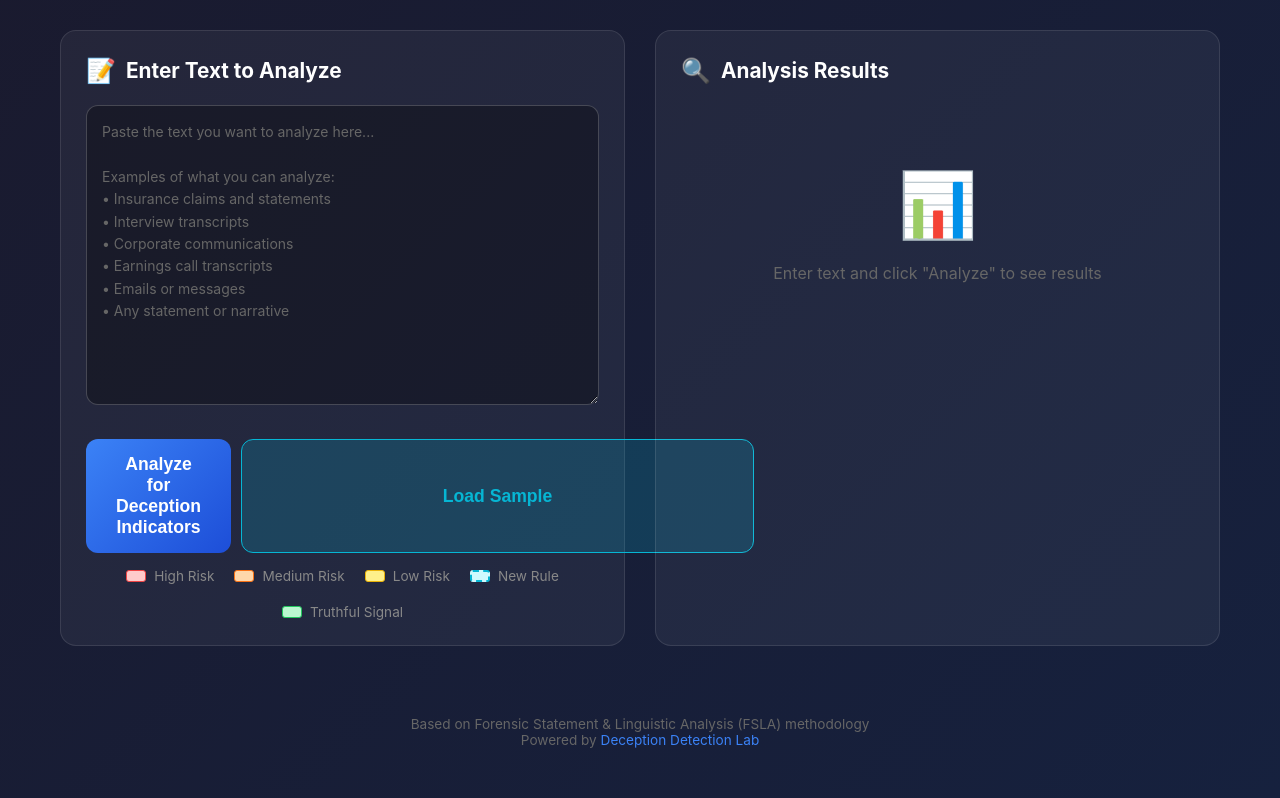
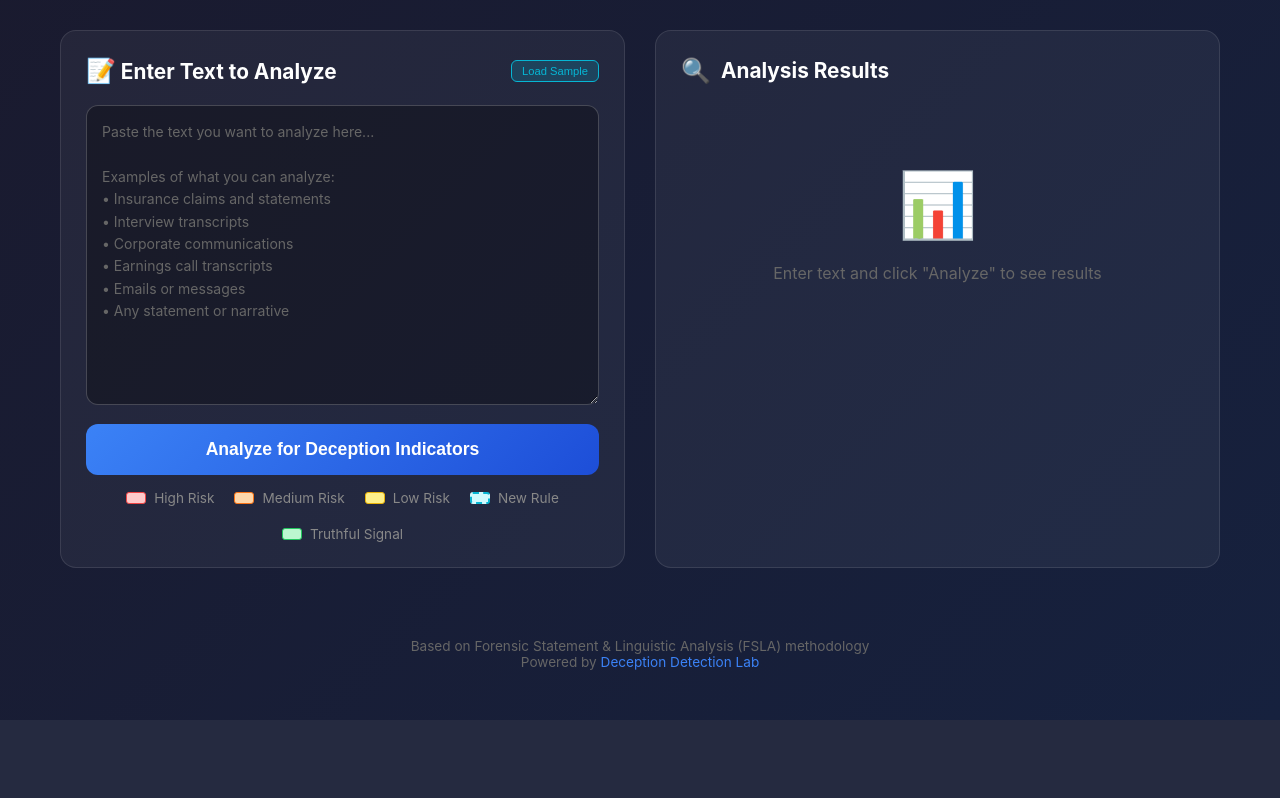
Before and after one commit to SpudandHolly/deceptiondetection, a Flask app: page / in a window 1280 px wide. Shown: the part 124-922 px from the top of the page. After the commit the page ends 844 px from the top, so only its background shows below. Run offline with Flask 3, Linux system fonts and the light colour scheme.

Commit message:
Move Load Sample button next to heading, add error handling
- Moved Load Sample button to be small and inline with "Enter Text to Analyze" heading
- Added try/catch error handling to /analyze endpoint to debug 500 errors
- Returns detailed error messages instead of HTML error page

Co-Authored-By: Claude Opus 4.5 <noreply@anthropic.com>

```diff
--- a/app.py
+++ b/app.py
@@ -1154,14 +1154,21 @@ def reset_rules():
 
 @app.route('/analyze', methods=['POST'])
 def analyze():
-    data = request.get_json()
-    text = data.get('text', '')
+    try:
+        data = request.get_json()
+        text = data.get('text', '')
 
-    if not text.strip():
-        return jsonify({'error': 'Please enter some text to analyze'})
+        if not text.strip():
+            return jsonify({'error': 'Please enter some text to analyze'})
 
-    result = detector.analyze(text)
-    return jsonify(result)
+        result = detector.analyze(text)
+        return jsonify(result)
+    except Exception as e:
+        import traceback
+        return jsonify({
+            'error': f'Analysis failed: {str(e)}',
+            'traceback': traceback.format_exc()
+        }), 500
 
 
 if __name__ == '__main__':
--- a/templates/index.html
+++ b/templates/index.html
@@ -423,7 +423,10 @@
         <div class="main-content">
             <!-- Input Panel -->
             <div class="panel input-panel">
-                <h2><span class="icon">📝</span> Enter Text to Analyze</h2>
+                <h2 style="display: flex; align-items: center; justify-content: space-between;">
+                    <span><span class="icon">📝</span> Enter Text to Analyze</span>
+                    <button onclick="loadSampleText()" style="font-size: 0.7rem; padding: 4px 10px; background: rgba(6, 182, 212, 0.2); border: 1px solid #06b6d4; color: #06b6d4; border-radius: 6px; cursor: pointer; font-weight: normal;">Load Sample</button>
+                </h2>
                 <textarea id="inputText" placeholder="Paste the text you want to analyze here...
 
 Examples of what you can analyze:
@@ -433,14 +436,9 @@ Examples of what you can analyze:
 • Earnings call transcripts
 • Emails or messages
 • Any statement or narrative"></textarea>
-                <div style="display: flex; gap: 10px; margin-top: 15px;">
-                    <button class="btn btn-primary" id="analyzeBtn" onclick="analyzeText()" style="flex: 1;">
-                        Analyze for Deception Indicators
-                    </button>
-                    <button class="btn btn-secondary" onclick="loadSampleText()" style="flex: 0 0 auto; background: rgba(6, 182, 212, 0.2); border: 1px solid #06b6d4; color: #06b6d4;">
-                        Load Sample
-                    </button>
-                </div>
+                <button class="btn btn-primary" id="analyzeBtn" onclick="analyzeText()">
+                    Analyze for Deception Indicators
+                </button>
 
                 <div class="legend">
                     <div class="legend-item">
```
